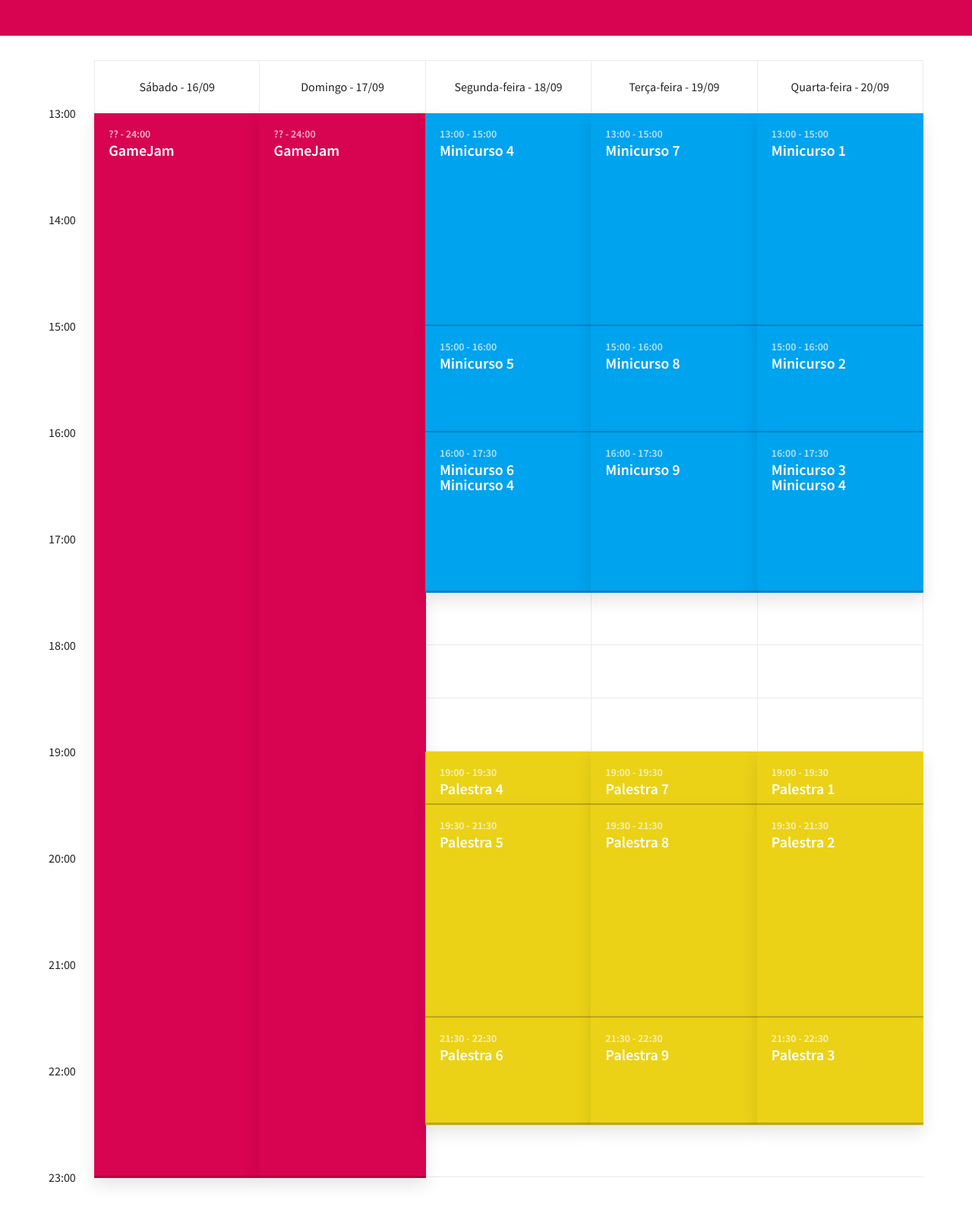
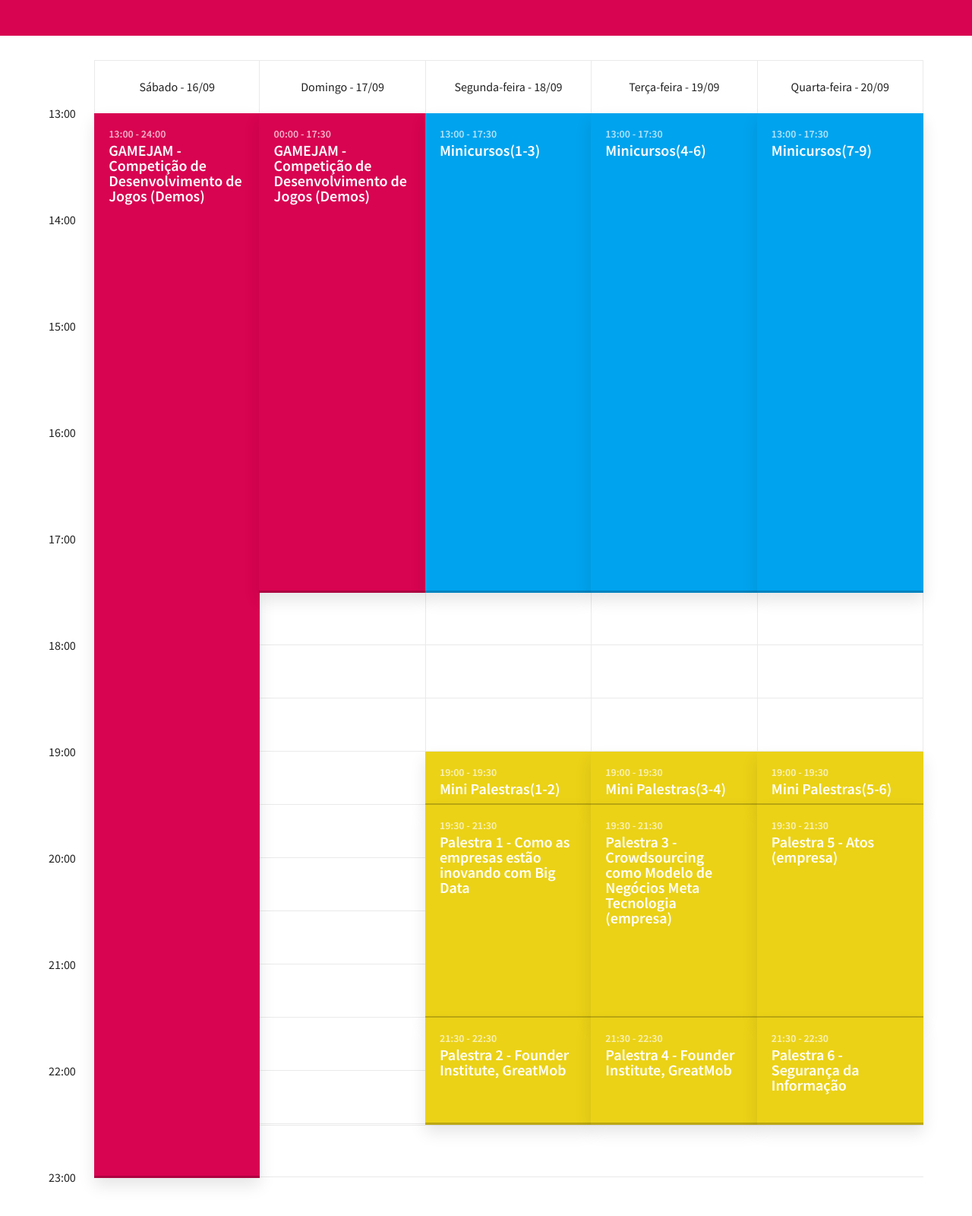
Before and after one commit to UnectJr/website-utfware-2017, a website: page index.html in a window 1280 px wide. Shown: the part 1198-2798 px from the top of the page at 76% size. Drawn offline with nearby package versions, Linux system fonts and the light colour scheme.

Commit message:
update schedule dates

```diff
--- a/index.html
+++ b/index.html
@@ -13,7 +13,7 @@
 	<!-- Animate.css -->
 	<link rel="stylesheet" href="css/animate.css">
 
-	<title>Schedule Template | CodyHouse</title>
+	<title>UTFWare - 2017</title>
 </head>
 
 <body>
@@ -36,15 +36,15 @@
 
 	<section id="about">
 		<div class="content">
-			<p>A <strong>UTFWare</strong> Lorem ipsum dolor sit amet consectetur adipisicing elit. Velit facilis eaque explicabo vero,
-				soluta mollitia rem quod ipsa harum voluptates?</p>
+			<p>A <span style="font-weight: bold; font-size:35px;">UTFWare</span> Lorem ipsum dolor sit amet consectetur adipisicing elit.
+				Velit facilis eaque explicabo vero, soluta mollitia rem quod ipsa harum voluptates?</p>
 		</div>
 	</section>
 
 	<section id="game-jam">
 		<div class="content">
-			<p><strong>GameJam</strong> Lorem ipsum dolor sit amet consectetur adipisicing elit. Velit facilis eaque explicabo vero,
-				soluta mollitia rem quod ipsa harum voluptates?</p>
+			<p>O <span style="font-weight: bold; font-size:35px;">GameJAM</span> Lorem ipsum dolor sit amet consectetur adipisicing elit.
+				Velit facilis eaque explicabo vero, soluta mollitia rem quod ipsa harum voluptates?</p>
 		</div>
 
 	</section>
@@ -83,9 +83,9 @@
 					<li class="events-group">
 						<div class="top-info"><span>Sábado - 16/09</span></div>
 						<ul>
-							<li class="single-event" data-start="13:00" data-end="23:00" data-content="event-yoga-1" data-event="event-1">
+							<li class="single-event" data-start="13:00" data-end="23:00" data-content="event-gamejam" data-event="event-1">
 								<a href="#0">
-								<em class="event-name">GameJam</em>
+								<em class="event-name">GAMEJAM - Competição de Desenvolvimento de Jogos (Demos)</em>
 							</a>
 							</li>
 						</ul>
@@ -94,9 +94,9 @@
 						<div class="top-info"><span>Domingo - 17/09</span></div>
 
 						<ul>
-							<li class="single-event" data-start="13:00" data-end="23:00" data-content="event-yoga-1" data-event="event-1">
+							<li class="single-event" data-start="13:00" data-end="17:30" data-content="event-gamejam" data-event="event-1">
 								<a href="#0">
-								<em class="event-name">GameJam</em>
+								<em class="event-name">GAMEJAM - Competição de Desenvolvimento de Jogos (Demos)</em>
 							</a>
 							</li>
 						</ul>
@@ -105,34 +105,24 @@
 					<li class="events-group">
 						<div class="top-info"><span>Segunda-feira - 18/09</span></div>
 						<ul>
-							<li class="single-event" data-start="13:00" data-end="15:00" data-content="event-restorative-yoga" data-event="event-2">
+							<li class="single-event" data-start="13:00" data-end="17:30" data-content="event-minicurso1" data-event="event-2">
 								<a href="#0">
-								<em class="event-name">Minicurso 4</em>
+								<em class="event-name">Minicursos(1-3)</em>
 							</a>
 							</li>
-							<li class="single-event" data-start="15:00" data-end="16:00" data-content="event-restorative-yoga" data-event="event-2">
+							<li class="single-event" data-start="19:00" data-end="19:30" data-content="event-minipalestra1" data-event="event-3">
 								<a href="#0">
-								<em class="event-name">Minicurso 5</em>
+								<em class="event-name">Mini Palestras(1-2)</em>
 							</a>
 							</li>
-							<li class="single-event" data-start="16:00" data-end="17:30" data-content="event-restorative-yoga" data-event="event-2">
+							<li class="single-event" data-start="19:30" data-end="21:30" data-content="event-palestra1" data-event="event-3">
 								<a href="#0">
-								<em class="event-name">Minicurso 6<br>Minicurso 4</em>
+								<em class="event-name">Palestra 1 - Como as empresas estão inovando com Big Data</em>
 							</a>
 							</li>
-							<li class="single-event" data-start="19:00" data-end="19:30" data-content="event-restorative-yoga" data-event="event-3">
+							<li class="single-event" data-start="21:30" data-end="22:30" data-content="event-palestra2" data-event="event-3">
 								<a href="#0">
-								<em class="event-name">Palestra 4</em>
-							</a>
-							</li>
-							<li class="single-event" data-start="19:30" data-end="21:30" data-content="event-restorative-yoga" data-event="event-3">
-								<a href="#0">
-								<em class="event-name">Palestra 5</em>
-							</a>
-							</li>
-							<li class="single-event" data-start="21:30" data-end="22:30" data-content="event-restorative-yoga.html" data-event="event-3">
-								<a href="#0">
-								<em class="event-name">Palestra 6</em>
+								<em class="event-name">Palestra 2 - Founder Institute, GreatMob</em>
 							</a>
 							</li>
 						</ul>
@@ -142,34 +132,24 @@
 						<div class="top-info"><span>Terça-feira - 19/09</span></div>
 
 						<ul>
-							<li class="single-event" data-start="13:00" data-end="15:00" data-content="event-restorative-yoga" data-event="event-2">
+							<li class="single-event" data-start="13:00" data-end="17:30" data-content="event-minicurso2" data-event="event-2">
 								<a href="#0">
-										<em class="event-name">Minicurso 7</em>
+								<em class="event-name">Minicursos(4-6)</em>
+							</a>
+								<li class="single-event" data-start="19:00" data-end="19:30" data-content="event-minipalestra2" data-event="event-3">
+									<a href="#0">
+								<em class="event-name">Mini Palestras(3-4)</em>
 							</a>
 								</li>
-							<li class="single-event" data-start="15:00" data-end="16:00" data-content="event-restorative-yoga" data-event="event-2">
+								<li class="single-event" data-start="19:30" data-end="21:30" data-content="event-palestra3" data-event="event-3">
 									<a href="#0">
-										<em class="event-name">Minicurso 8</em>
+										<em class="event-name">Palestra 3 - Crowdsourcing como Modelo de Negócios
+											Meta Tecnologia (empresa)</em>
 									</a>
 								</li>
-							<li class="single-event" data-start="16:00" data-end="17:30" data-content="event-restorative-yoga" data-event="event-2">
+								<li class="single-event" data-start="21:30" data-end="22:30" data-content="event-palestra4" data-event="event-3">
 									<a href="#0">
-										<em class="event-name">Minicurso 9</em>
-									</a>
-							</li>
-							<li class="single-event" data-start="19:00" data-end="19:30" data-content="event-abs-circuit" data-event="event-3">
-								<a href="#0">
-										<em class="event-name">Palestra 7</em>
-									</a>
-							</li>
-							<li class="single-event" data-start="19:30" data-end="21:30" data-content="event-restorative-yoga" data-event="event-3">
-								<a href="#0">
-										<em class="event-name">Palestra 8</em>
-									</a>
-							</li>
-							<li class="single-event" data-start="21:30" data-end="22:30" data-content="event-restorative-yoga" data-event="event-3">
-								<a href="#0">
-										<em class="event-name">Palestra 9</em>
+										<em class="event-name">Palestra 4 - Founder Institute, GreatMob</em>
 									</a>
 								</li>
 						</ul>
@@ -179,34 +159,24 @@
 							<div class="top-info"><span>Quarta-feira - 20/09</span></div>
 
 							<ul>
-							<li class="single-event" data-start="13:00" data-end="15:00" data-content="event-restorative-yoga" data-event="event-2">
+								<li class="single-event" data-start="13:00" data-end="17:30" data-content="event-minicurso3" data-event="event-2">
 									<a href="#0">
-										<em class="event-name">Minicurso 1</em>
+								<em class="event-name">Minicursos(7-9)</em>
 							</a>
 								</li>
-							<li class="single-event" data-start="15:00" data-end="16:00" data-content="event-restorative-yoga" data-event="event-2">
+								<li class="single-event" data-start="19:00" data-end="19:30" data-content="event-minipalestra3" data-event="event-3">
 									<a href="#0">
-										<em class="event-name">Minicurso 2</em>
+							<em class="event-name">Mini Palestras(5-6)</em>
 						</a>
 								</li>
-							<li class="single-event" data-start="16:00" data-end="17:30" data-content="event-restorative-yoga" data-event="event-2">
+								<li class="single-event" data-start="19:30" data-end="21:30" data-content="event-palestra5" data-event="event-3">
 									<a href="#0">
-										<em class="event-name">Minicurso 3<br>Minicurso 4</em>
+										<em class="event-name">Palestra 5 - Atos (empresa)</em>
 									</a>
 								</li>
-							<li class="single-event" data-start="19:00" data-end="19:30" data-content="event-restorative-yoga" data-event="event-3">
+								<li class="single-event" data-start="21:30" data-end="22:30" data-content="event-palestra6" data-event="event-3">
 									<a href="#0">
-										<em class="event-name">Palestra 1</em>
-									</a>
-							</li>
-							<li class="single-event" data-start="19:30" data-end="21:30" data-content="event-restorative-yoga" data-event="event-3">
-								<a href="#0">
-										<em class="event-name">Palestra 2</em>
-									</a>
-							</li>
-							<li class="single-event" data-start="21:30" data-end="22:30" data-content="event-restorative-yoga" data-event="event-3">
-								<a href="#0">
-										<em class="event-name">Palestra 3</em>
+										<em class="event-name">Palestra 6 - Segurança da Informação</em>
 									</a>
 								</li>
 							</ul>
--- a/js/main.js
+++ b/js/main.js
@@ -63,18 +63,26 @@ jQuery(document).ready(function ($) {
 
 	SchedulePlan.prototype.initEvents = function () {
 		var self = this;
+		var x = 0;
+		this.singleEvents.each(function () {
 
-		this.singleEvents.each(function () {
 			//create the .event-date element for each event
-			if ($(this).data('start') == '13:00' &&
-				$(this).data('end') == '23:00') {
+			if ($(this).data('start') == '13:00') {
 				//GAMEJAM
-				var durationLabel = '<span class="event-date">' + '??' + ' - ' + '24:00' + '</span>';
-				$(this).children('a').prepend($(durationLabel));
+				if ($(this).data('end') == '23:00') {
+					var durationLabel = '<span class="event-date">' + '13:00' + ' - ' + '24:00' + '</span>';
+				} else if ($(this).data('end') == '17:30' && x == 0) {
+					var durationLabel = '<span class="event-date">' + '00:00' + ' - ' + '17:30' + '</span>';
+					x = 1;
 				} else {
 					var durationLabel = '<span class="event-date">' + $(this).data('start') + ' - ' + $(this).data('end') + '</span>';
+				}
+
+			} else {
+				var durationLabel = '<span class="event-date">' + $(this).data('start') + ' - ' + $(this).data('end') + '</span>';
+			}
+			// append label
 			$(this).children('a').prepend($(durationLabel));
-			}
 
 			//detect click on the event and open the modal
 			$(this).on('click', 'a', function (event) {
```
Also changed, not shown: events/event-gamejam.html (added, +7 -0 lines), events/event-minicurso1.html (added, +7 -0 lines), events/event-minicurso2.html (added, +7 -0 lines), events/event-minicurso3.html (added, +7 -0 lines), events/event-minipalestra1.html (added, +13 -0 lines), events/event-minipalestra2.html (added, +13 -0 lines), events/event-minipalestra3.html (added, +13 -0 lines), events/event-palestra1.html (added, +7 -0 lines), events/event-palestra2.html (added, +7 -0 lines), events/event-palestra3.html (added, +7 -0 lines), events/event-palestra4.html (added, +7 -0 lines), events/event-palestra5.html (added, +7 -0 lines), events/event-palestra6.html (added, +7 -0 lines). Lines whose indentation alone changed are shown as unchanged.
